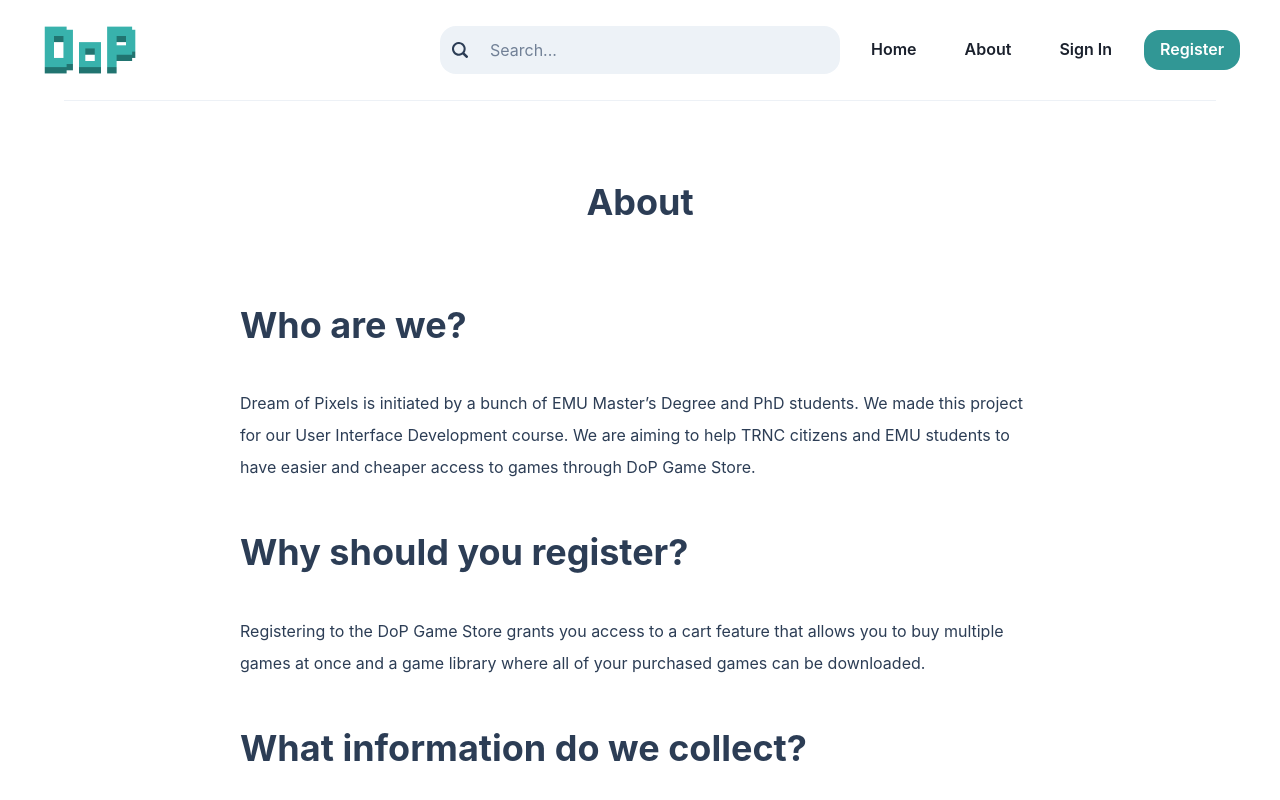
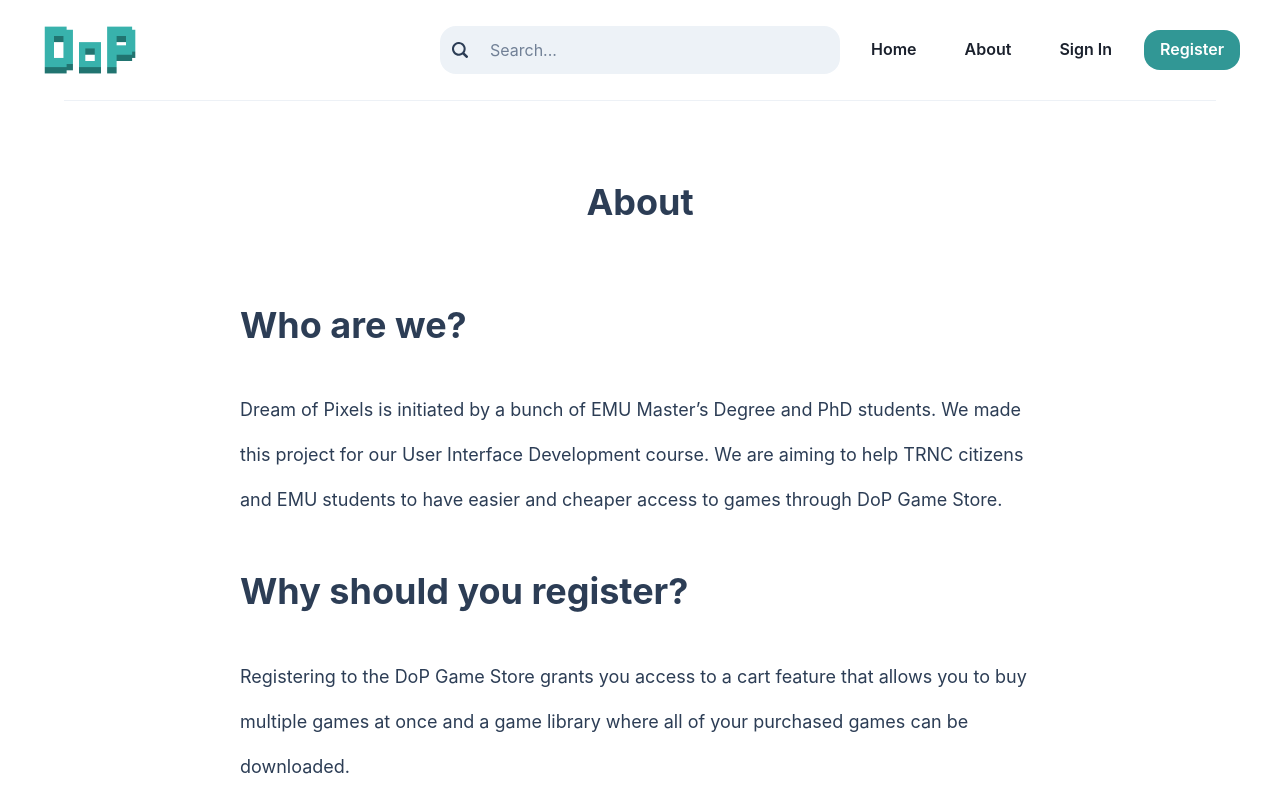
Before and after one commit to SamehMakkie/dop-front-end, a Next.js app: page /about in a window 1280 px wide. Shown: the top 800 px of the page. Built offline with nearby package versions, Linux system fonts and the light colour scheme.

Commit message:
Increase the size of the about page text

```diff
--- a/components/AboutTextSection/AboutTextSection.jsx
+++ b/components/AboutTextSection/AboutTextSection.jsx
@@ -6,7 +6,7 @@ const AboutTextSection = ({ title, children }) => {
       <Heading as="h2" w="100%">
         {title}
       </Heading>
-      <Text maxW={"800px"} lineHeight="200%">
+      <Text maxW={"800px"} lineHeight="250%" fontSize={"lg"}>
         {children}
       </Text>
     </VStack>
```
